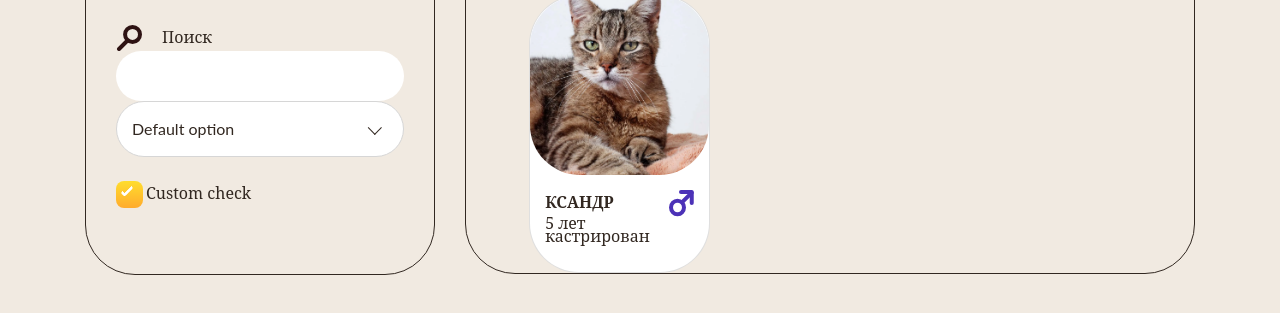
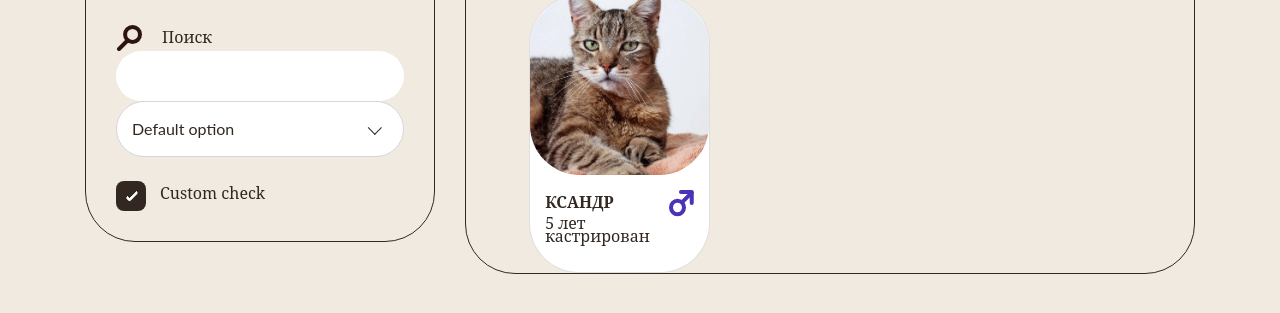
Before and after one commit to ju11z/Podai_lapy_pomoschi, a plain HTML site: page cats.html in a window 1280 px wide. Shown: the part 121-434 px from the top of the page. Drawn offline with Linux system fonts and the light colour scheme.

Commit message:
checkbox

```diff
--- a/scss/checkbox.scss
+++ b/scss/checkbox.scss
@@ -1,4 +1,9 @@
 @import "constants";
+
+.check-container{
+  margin:0;
+  max-height: 30px;
+}
 
 .label-text{
   top:0;
@@ -7,7 +12,7 @@
 .check-container {
   display: block;
   position: relative;
-  padding-left: 2rem;
+  padding-left: 46px;
   padding-top: 0;
   user-select: none;
   cursor: pointer;
@@ -17,14 +22,14 @@
   position: absolute;
   top: 0;
   left: 0;
-  width: 1.7rem;
-  height: 1.7rem;
-  border: 1px solid #9297C7;
+  width: 1.9rem;
+  height: 1.9rem;
+  border: 1px solid white;
   border-radius: .5rem;
   transition: background .3s;
 
   input:checked ~ & {
-    background: linear-gradient(180deg, #FFDD2D 0%, #FFAB2D 100%);
+    background: $clr_3;
     border: 0;
   }
 
@@ -43,8 +48,8 @@
     display: none;
 
     position: absolute;
-    top: .2rem;
-    left: .5rem;
+    top: .5rem;
+    left: .8rem;
   }
 }
 
```
Also changed, not shown: css/checkbox.css, css/style.css, 2 other files.
